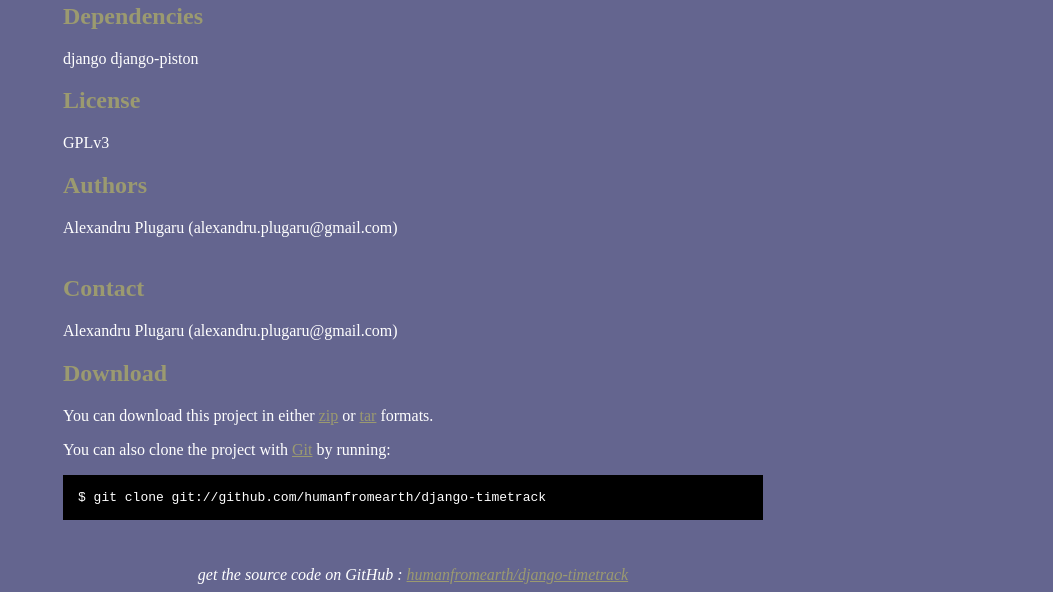
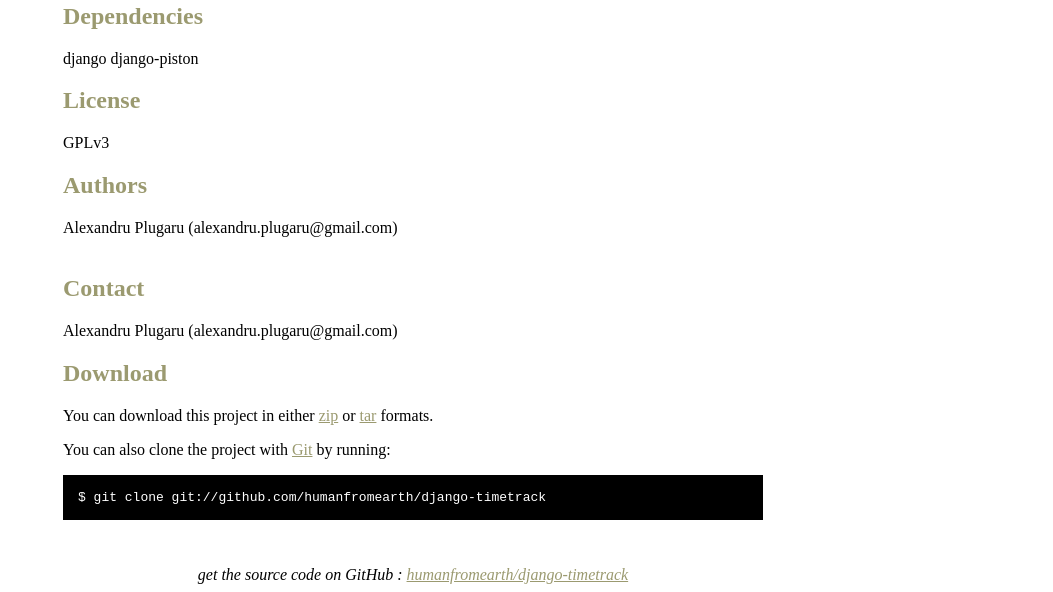
Before and after one commit to xarg/django-timetrack, a plain HTML site: page index.html in a window 1280 px wide. Shown: the part 316-908 px from the top of the page, without its empty margins (227-1280 px from the left). Drawn offline with Linux system fonts and the light colour scheme.

Commit message:
Changed bg and font color

```diff
--- a/index.html
+++ b/index.html
@@ -10,9 +10,9 @@
 	<style type="text/css">
 		body {
   		margin-top: 1.0em;
-  		background-color: #64658f;
+  		background-color: #FFF;
 		  font-family: "Helvetica,Arial,FreeSans";
-  		color: #ffffff;
+  		color: #000;
     }
     #container {
       margin: 0 auto;
```
